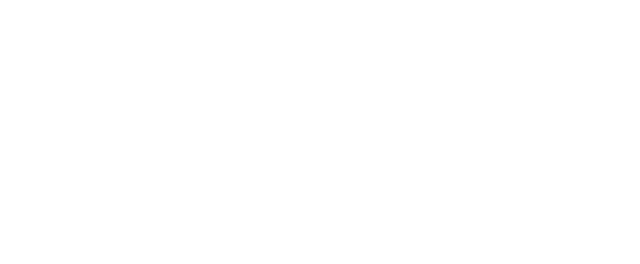
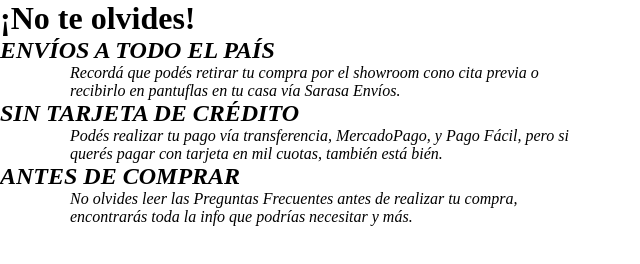
Before and after one commit to fabianNav/desafio_1_modulo_3, a plain HTML site: page index.html in a window 1280 px wide. Shown: the whole page, without its empty margins (0-640 px from the left). Drawn offline with Linux system fonts and the light colour scheme.

Commit message:
Importamos la tipografía y creamos la estructura del index

```diff
--- a/css/estilos.css
+++ b/css/estilos.css
@@ -1,3 +1,11 @@
+@import url('https://fonts.googleapis.com/css2?family=Mulish:wght@400;700;900&display=swap');
+
+* {
+    padding: 0;
+    margin: 0;
+    box-sizing: border-box;
+}
+
 img {
     width: 55px;
     margin-right: 15px;
--- a/index.html
+++ b/index.html
@@ -8,6 +8,32 @@
     <title>ejercicio 1</title>
 </head>
 <body>
-
+    <footer>
+        <h1>¡No te olvides!</h1>
+        <address>
+            <article>
+                <header>
+                    <h2>ENVÍOS A TODO EL PAÍS</h2>
+                </header>
+                <p>
+                    Recordá que podés retirar tu compra por el showroom cono cita previa o recibirlo en pantuflas en tu casa vía Sarasa Envíos.
+                </p>
+            </article>
+            <article>
+                <header>
+                    <h2>SIN TARJETA DE CRÉDITO</h2>
+                </header>
+                <p>
+                    Podés realizar tu pago vía transferencia, MercadoPago, y Pago Fácil, pero si querés pagar con tarjeta en mil cuotas, también está bién.
+                </p>
+            </article>
+            <article>
+                <header>
+                    <h2>ANTES DE COMPRAR</h2>
+                </header>
+                <p>No olvides leer las Preguntas Frecuentes antes de realizar tu compra, encontrarás toda la info que podrías necesitar y más.</p>
+            </article>
+        </address>
+    </footer>
 </body>
 </html>
```
